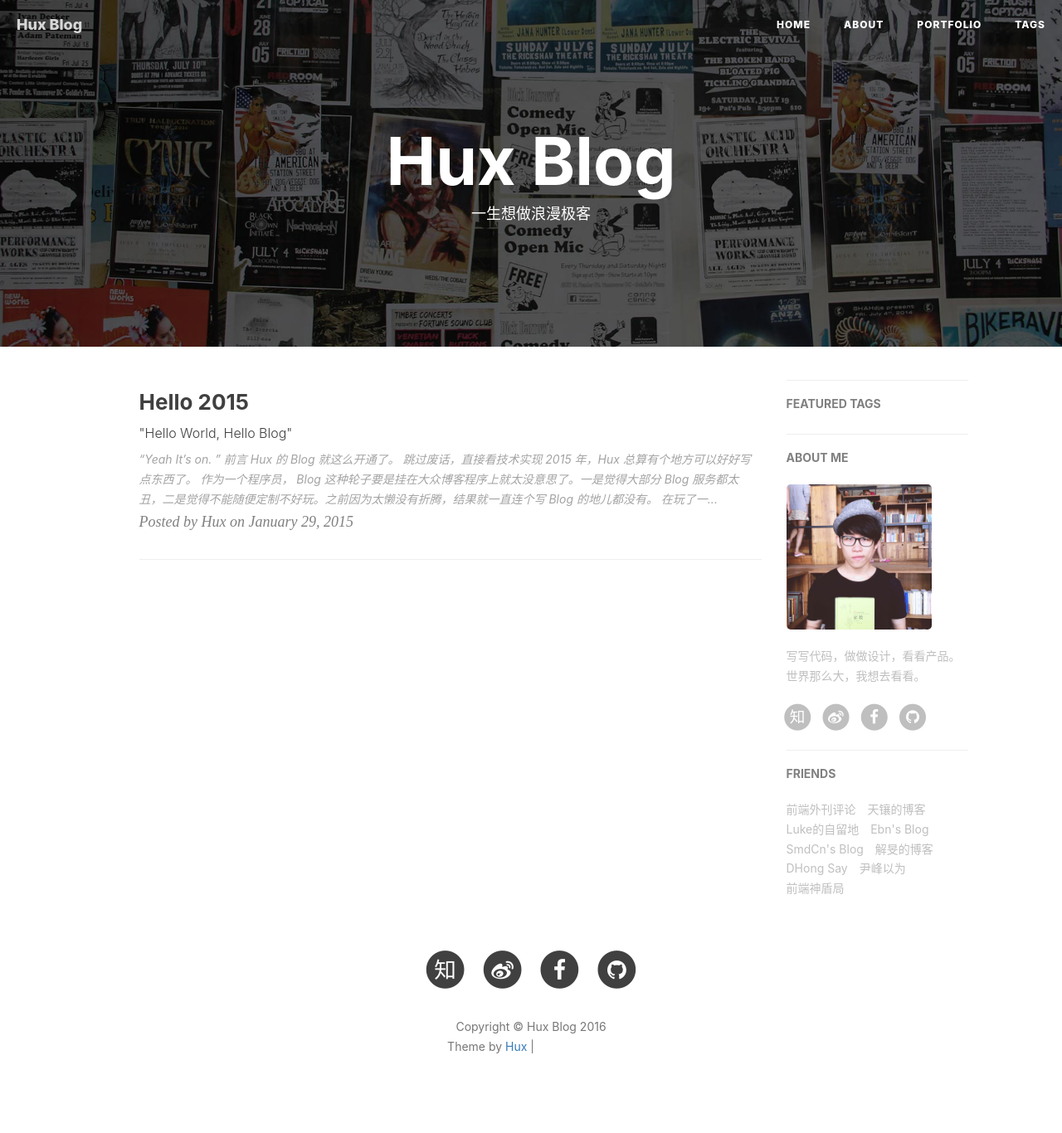
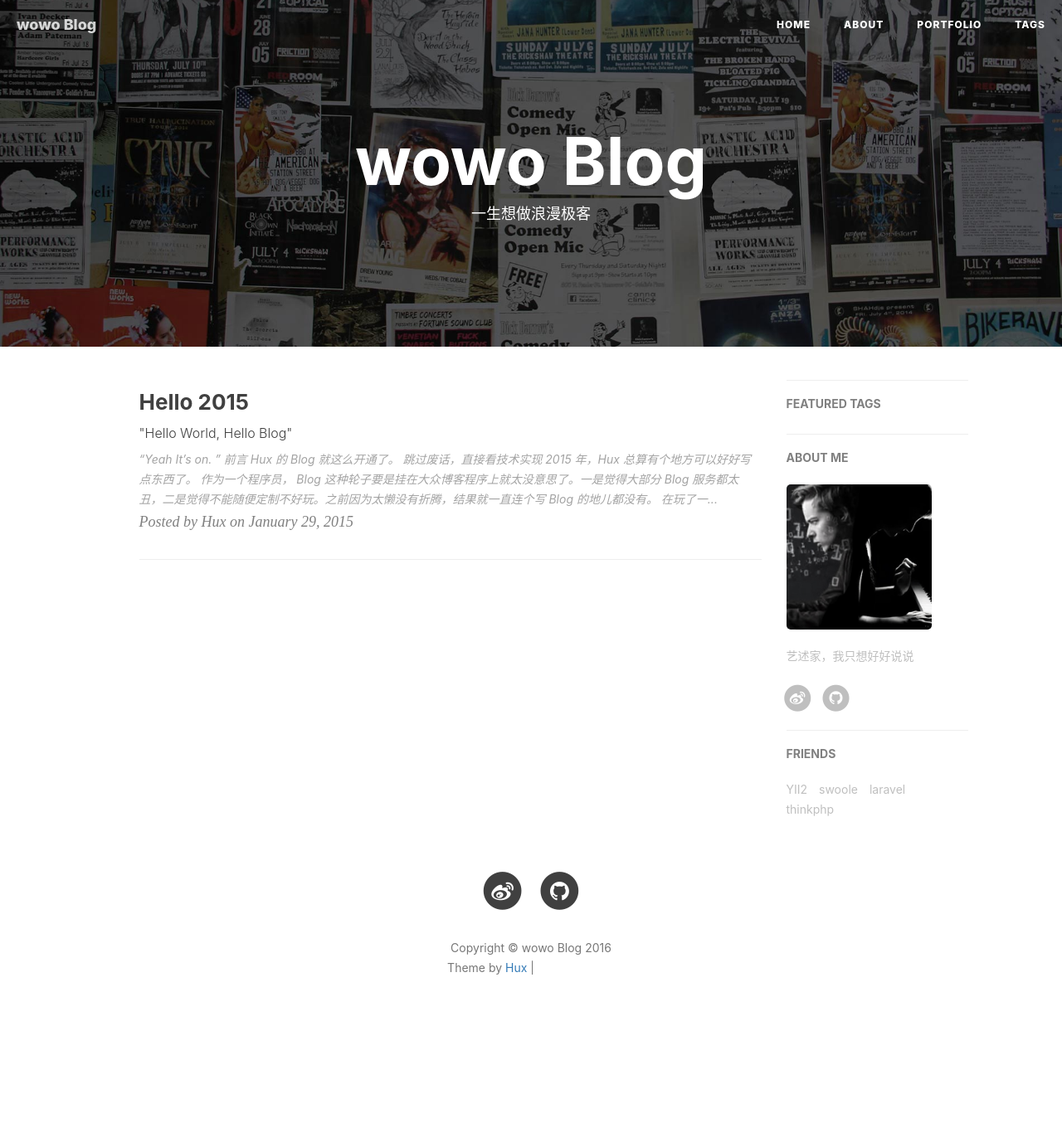
Before and after one commit to aa4933/aa4933.github.io, a Jekyll site: the page built from index.html, in a window 1280 px wide. Shown: the whole page at 83% size. Built offline with Jekyll 4.4.1, drawn with Linux system fonts in a browser that asks for light colours; nearby versions of some CDN libraries; the list of posts is cut into pages by our own code; comment, search, counter and statistics services are not loaded; after the commit the page ends 1271 px from its top, so only the background shows below that; grey boxes are pictures that could not be loaded.

Commit message:
修改配置

```diff
--- a/_config.yml
+++ b/_config.yml
@@ -1,22 +1,22 @@
 # Site settings
-title: Hux Blog
-SEOTitle: 黄玄的博客 | Hux Blog
+title: wowo Blog
+SEOTitle: 吴航的博客 | wowo Blog
 header-img: img/home-bg.jpg
-email: huxpro@gmail.com
-description: "关于前端与设计、黑客与画家 | 黄玄，Web & Mobile Lover，Front-End Engineer，UX Designer | 这里是 @Hux黄玄 的个人博客，与你一起发现更大的世界。"
-keyword: "黄玄, Hux黄玄, Hux, 鬼栈, huxpro, @huxpro, 黄玄的博客, Hux Blog, 博客, 个人网站, 互联网, 前端, 设计, 产品, 肖玉, Lynn, 肖玉的男朋友"
-url: "http://huangxuan.me"              # your host, for absolute URL
+email: 493309620@qq.com
+description: "关于php与黑科技、艺术家与艺述家 | 黄玄，Web & Mobile Lover，Front-End Engineer，UX Designer | 这里是 @红萝卜白萝卜黑冬瓜 的个人博客，与你一起发现更大的世界。"
+keyword: "吴航, wowo吴航, wowo, 观点者, 红萝卜白萝卜黑冬瓜, @红萝卜白萝卜黑冬瓜, 吴航的博客, wowo Blog, 博客, 个人网站, 互联网, php, 服务器, 大数据"
+url: "http://wow0.cn"              # your host, for absolute URL
 baseurl: ""                             # for example, '/blog' if your blog hosted on 'host/blog'
 
 
 
 # SNS settings
 RSS: false
-weibo_username:     huxpro
-zhihu_username:     huxpro
-github_username:    huxpro
+weibo_username:     红萝卜白萝卜黑冬瓜
+#zhihu_username:
+github_username:    aa4933
 #twitter_username:  huxpro
-facebook_username:  huxpro
+#facebook_username:  huxpro
 # linkedin_username:  firstname-lastname-idxxxx
 
 
@@ -51,26 +51,26 @@ kramdown:
 #disqus_username: _your_disqus_short_name_
 
 # Duoshuo settings
-duoshuo_username: huxblog
+#duoshuo_username: huxblog
 # Share component is depend on Comment so we can NOT use share only.
-duoshuo_share: true                     # set to false if you want to use Comment without Sharing
+#duoshuo_share: true                     # set to false if you want to use Comment without Sharing
 
 
 
 
 # Analytics settings
 # Baidu Analytics
-ba_track_id: 4cc1f2d8f3067386cc5cdb626a202900
+#ba_track_id: 4cc1f2d8f3067386cc5cdb626a202900
 # Google Analytics
-ga_track_id: 'UA-49627206-1'            # Format: UA-xxxxxx-xx
-ga_domain: huangxuan.me
+#ga_track_id: 'UA-49627206-1'            # Format: UA-xxxxxx-xx
+#ga_domain: huangxuan.me
 
 
 
 # Sidebar settings
 sidebar: true                           # whether or not using Sidebar.
-sidebar-about-description: "写写代码，做做设计，看看产品。世界那么大，我想去看看。"
-sidebar-avatar: /img/avatar-hux.jpg      # use absolute URL, seeing it's used in both `/` and `/about/`
+sidebar-about-description: "艺述家，我只想好好说说"
+sidebar-avatar: /img/avatar-wuhang.jpg      # use absolute URL, seeing it's used in both `/` and `/about/`
 
 
 
@@ -83,31 +83,19 @@ featured-condition-size: 1              # A tag will be featured if the size of
 # Friends
 friends: [
     {
-        title: "前端外刊评论",
-        href: "http://qianduan.guru/"
-    },{
-        title: "天镶的博客",
-        href: "http://lingyu.wang/"
-    },{
-        title: "Luke的自留地",
-        href: "http://hmqk1995.github.io"
-    },{
-        title: "Ebn's Blog",
-        href: "http://ebnbin.com/"
-    },{
-        title: "SmdCn's Blog",
-        href: "http://blog.smdcn.net"
-    },{
-        title: "解旻的博客",
-        href: "http://xieminis.me/"
-    },{
-        title: "DHong Say",
-        href: "http://dhong.co"
-    },{
-        title: "尹峰以为",
-        href: "http://ingf.github.io/"
-    },{
-        title: "前端神盾局",
-        href: "http://wepiaofei.github.io/blog/"
-    }
+        title: "YII2",
+        href: "http://www.yiichina.com/"
+    },
+     {
+        title: "swoole",
+        href: "http://www.swoole.com/"
+    },
+     {
+        title: "laravel",
+        href: "http://www.golaravel.com/"
+    },
+     {
+        title: "thinkphp",
+        href: "http://www.thinkphp.cn/"
+    },
 ]
```
Also changed, not shown: img/avatar-hux.jpg (deleted), img/avatar-wuhang.jpg (added).
